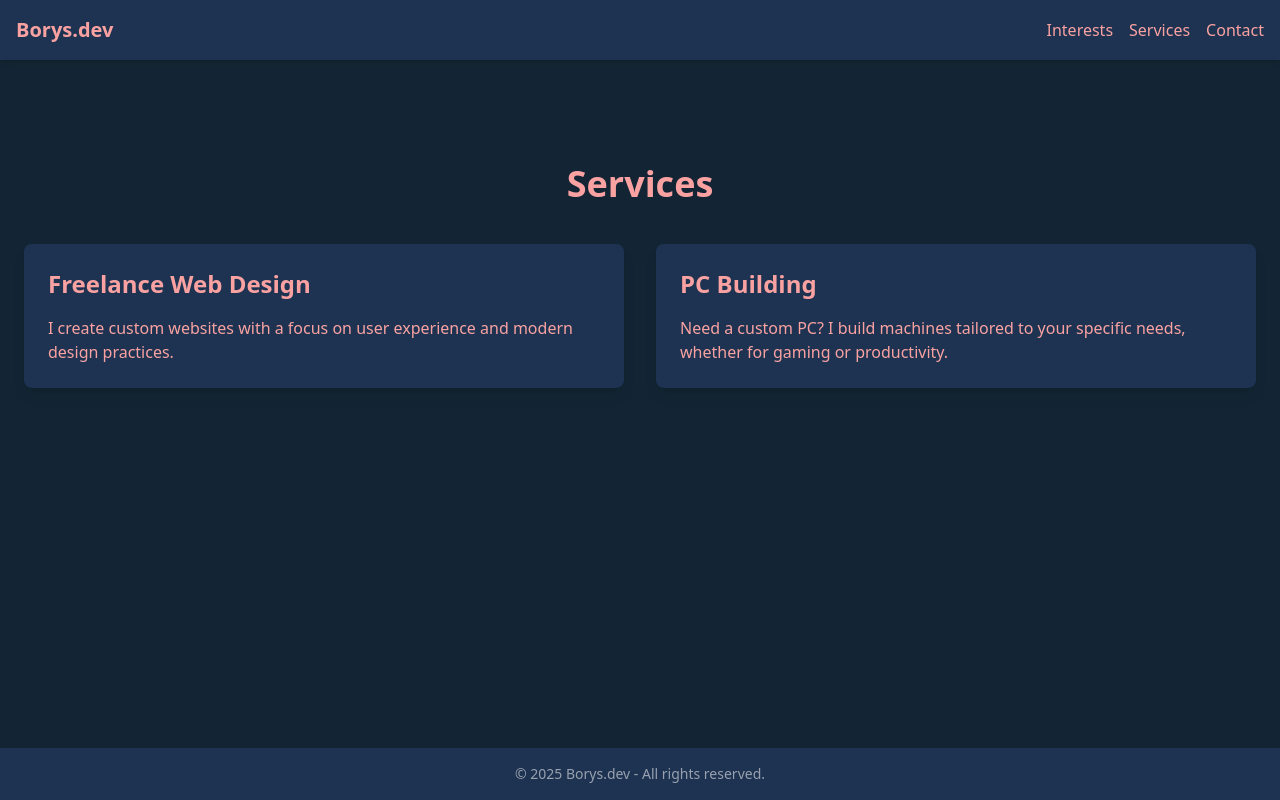
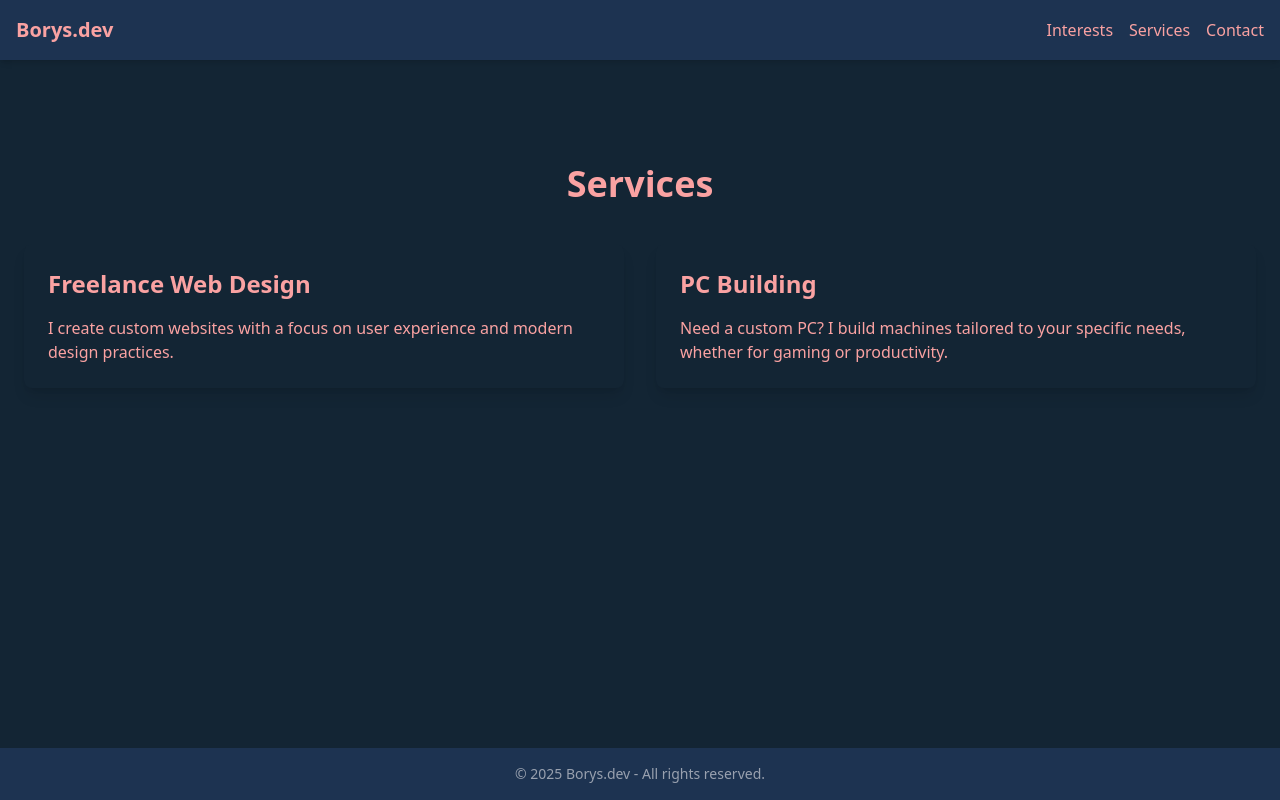
Before and after one commit to Raadfxrd/Raadfxrd-portfolio, a Nuxt app: page /services in a window 1280 px wide. Built offline with nearby package versions, Linux system fonts and the light colour scheme.

Commit message:
Refactor layout and update image paths; integrate Trois.js for 3D rendering

```diff
--- a/nuxt.config.ts
+++ b/nuxt.config.ts
@@ -13,7 +13,6 @@ export default defineNuxtConfig({
                 {name: 'viewport', content: 'width=device-width, initial-scale=1'},
             ],
             link: [
-                {rel: 'icon', type: 'image/x-icon', href: '/public/favicon.ico'},
                 {
                     rel: 'stylesheet',
                     type: 'text/css',
--- a/pages/services.vue
+++ b/pages/services.vue
@@ -2,11 +2,11 @@
   <div class="py-20">
     <h1 class="text-4xl font-bold text-center">Services</h1>
     <div class="mt-10 grid grid-cols-1 md:grid-cols-2 gap-8">
-      <div class="bg-[#1d3351] p-6 rounded-lg shadow-lg">
+      <div class="bg-primary-dark p-6 rounded-lg shadow-lg">
         <h2 class="text-2xl font-semibold">Freelance Web Design</h2>
         <p class="mt-4">I create custom websites with a focus on user experience and modern design practices.</p>
       </div>
-      <div class="bg-[#1d3351] p-6 rounded-lg shadow-lg">
+      <div class="bg-primary-dark p-6 rounded-lg shadow-lg">
         <h2 class="text-2xl font-semibold">PC Building</h2>
         <p class="mt-4">Need a custom PC? I build machines tailored to your specific needs, whether for gaming or
           productivity.</p>
```
